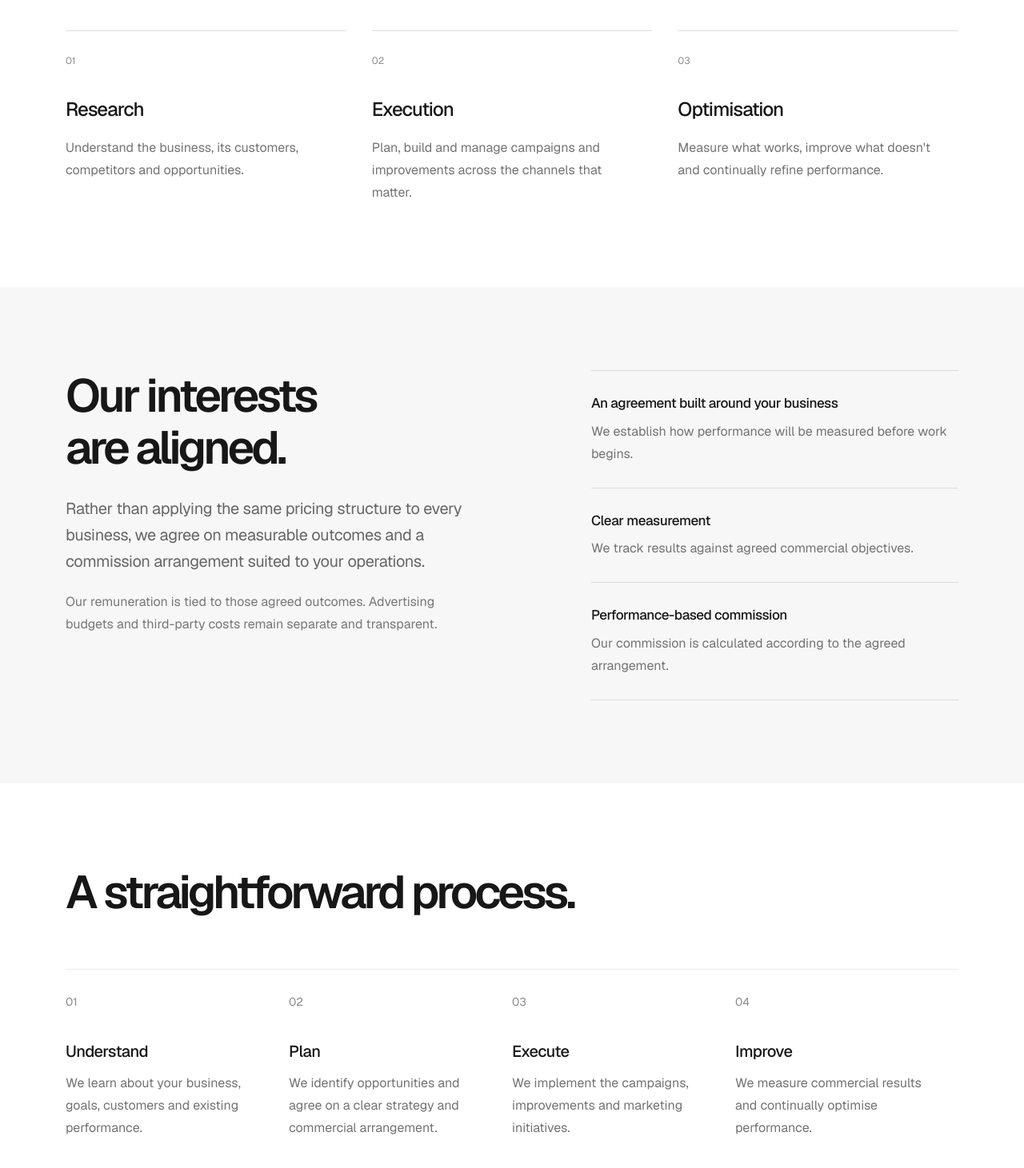
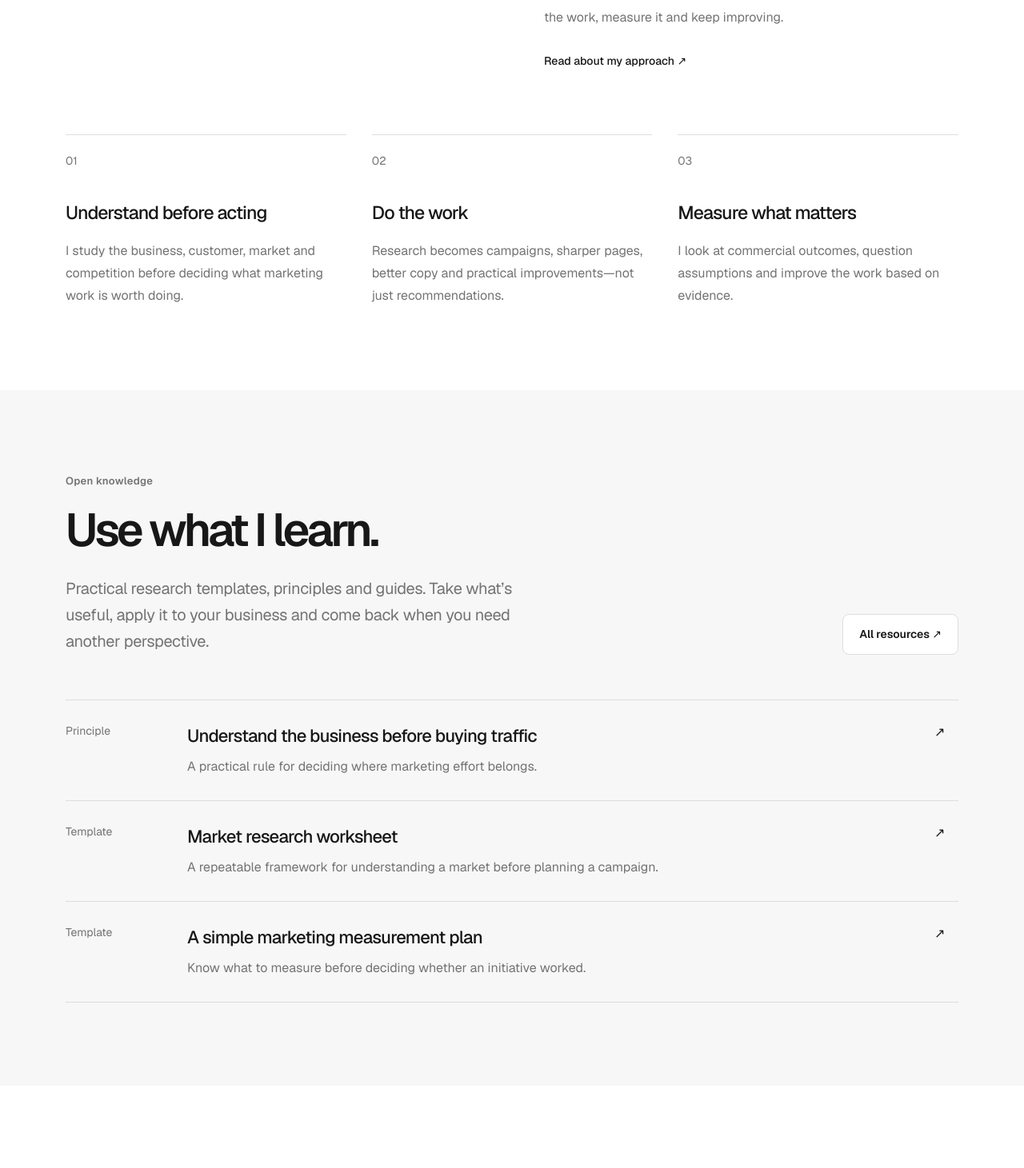
Before and after one commit to scmktg/marketing, a Next.js app: page / in a window 1280 px wide. Shown: the part 1089-2550 px from the top of the page at 80% size. Built offline with nearby package versions, Linux system fonts and the light colour scheme; no server answers.

Commit message:
Reposition solo marketing practice around portfolio and open knowledge

```diff
--- a/src/app/page.tsx
+++ b/src/app/page.tsx
@@ -1,9 +1,7 @@
-import Link from "next/link";
-const work=[["Research","Understand the business, its customers, competitors and opportunities."],["Execution","Plan, build and manage campaigns and improvements across the channels that matter."],["Optimisation","Measure what works, improve what doesn't and continually refine performance."]];
-const process=[["01","Understand","We learn about your business, goals, customers and existing performance."],["02","Plan","We identify opportunities and agree on a clear strategy and commercial arrangement."],["03","Execute","We implement the campaigns, improvements and marketing initiatives."],["04","Improve","We measure commercial results and continually optimise performance."]];
-export default function Home(){return <><section className="container flex min-h-[610px] flex-col justify-center py-24 md:min-h-[700px]"><h1 className="hero-title">Marketing measured<br className="hidden md:block"/> by results.</h1><p className="copy mt-9 max-w-[610px] text-[#666]">We research, build and optimise marketing strategies designed to grow your business. Our commission is tied to the results we agree to achieve.</p><div className="mt-10 flex flex-wrap gap-3"><Link className="button button-primary" href="/get-started">Get started <span aria-hidden>↗</span></Link><Link className="button button-secondary" href="/how-we-work">How we work <span aria-hidden>→</span></Link></div></section>
-<section className="border-t border-[#eaeaea]"><div className="container section"><div className="grid gap-7 md:grid-cols-2 md:gap-16"><h2 className="heading max-w-[570px]">The right work.<br/>For the right reasons.</h2><p className="copy max-w-[490px] text-[#686868]">Effective marketing starts with understanding the business. We research your market, customers, competitors and products before deciding where to invest time and resources. Then we put that research into action.</p></div><div className="mt-20 grid gap-10 md:grid-cols-3 md:gap-8">{work.map(([title,copy],i)=><div key={title} className="border-t border-[#dedede] pt-6"><span className="text-xs text-[#8b8b8b]">0{i+1}</span><h3 className="mt-8 text-[24px] font-medium tracking-[-.04em]">{title}</h3><p className="mt-4 max-w-[330px] leading-7 text-[#737373]">{copy}</p></div>)}</div></div></section>
-<section className="bg-[#f7f7f7]"><div className="container section"><div className="grid gap-10 md:grid-cols-[1.1fr_.9fr] md:gap-24"><div><h2 className="heading">Our interests<br/>are aligned.</h2><p className="copy mt-7 max-w-[520px] text-[#666]">Rather than applying the same pricing structure to every business, we agree on measurable outcomes and a commission arrangement suited to your operations.</p><p className="mt-5 max-w-[520px] leading-7 text-[#777]">Our remuneration is tied to those agreed outcomes. Advertising budgets and third-party costs remain separate and transparent.</p></div><div className="border-t border-[#dcdcdc]">{[["An agreement built around your business","We establish how performance will be measured before work begins."],["Clear measurement","We track results against agreed commercial objectives."],["Performance-based commission","Our commission is calculated according to the agreed arrangement."]].map(([a,b])=><div key={a} className="border-b border-[#dcdcdc] py-7"><h3 className="text-[17px] font-medium tracking-tight">{a}</h3><p className="mt-2 leading-7 text-[#737373]">{b}</p></div>)}</div></div></div></section>
-<section className="container section"><h2 className="heading">A straightforward process.</h2><div className="mt-16 grid gap-0 border-t border-[#eaeaea] md:grid-cols-4">{process.map(([n,title,body])=><div key={n} className="border-b border-[#eaeaea] py-7 pr-8 md:border-b-0"><span className="text-sm text-[#888]">{n}</span><h3 className="mt-9 text-xl font-medium tracking-[-.03em]">{title}</h3><p className="mt-3 leading-7 text-[#737373]">{body}</p></div>)}</div></section>
-<section className="border-y border-[#eaeaea]"><div className="container section grid gap-8 md:grid-cols-2 md:gap-20"><h2 className="heading">Know where you stand.</h2><div><p className="copy text-[#686868]">We believe businesses should understand what their marketing is achieving, what they’re spending and how our commission is calculated.</p><p className="mt-5 leading-7 text-[#737373]">Our approach is built around clear performance measurement and straightforward communication.</p></div></div></section>
-<section className="container section py-28 md:py-36"><h2 className="heading">Let’s understand<br/>your business.</h2><p className="copy mt-7 max-w-[560px] text-[#737373]">Tell us what you’re working on and what you’re looking to achieve. We’ll review your business and discuss whether there’s an opportunity to work together.</p><Link href="/get-started" className="button button-primary mt-10">Get started <span aria-hidden>↗</span></Link></section></>}
+import Link from "next/link";import {entries} from "@/lib/knowledge";
+const principles=[["01","Understand before acting","I study the business, customer, market and competition before deciding what marketing work is worth doing."],["02","Do the work","Research becomes campaigns, sharper pages, better copy and practical improvements—not just recommendations."],["03","Measure what matters","I look at commercial outcomes, question assumptions and improve the work based on evidence."]];
+export default function Home(){return <><section className="container flex min-h-[650px] flex-col justify-center py-24 md:min-h-[730px]"><p className="eyebrow muted mb-7">Independent marketing · Research · Practice</p><h1 className="hero-title">Better marketing<br/>starts with understanding.</h1><p className="copy mt-9 max-w-[665px] text-[#666]">I’m the person behind Stevens Marketing. I research businesses, study markets and put what I learn into practice to pursue measurable results.</p><p className="mt-4 max-w-[665px] leading-7 muted">I share my methods and resources here so you can do the work yourself. Or, if you’d rather have someone take care of it, we can discuss working together.</p><div className="mt-10 flex flex-wrap gap-3"><Link className="button button-primary" href="/knowledge">Explore the knowledge ↗</Link><Link className="button button-secondary" href="/get-started">Work with me →</Link></div></section>
+<section className="border-t border-[#eaeaea]"><div className="container section"><div className="grid gap-8 md:grid-cols-2 md:gap-20"><h2 className="heading">One person.<br/>Deep involvement.</h2><div><p className="copy text-[#666]">I’m not a large agency, and I won’t pretend to be one. When you work with Stevens Marketing, you work directly with me.</p><p className="mt-5 leading-8 muted">I take time to understand the products, economics, customers and competitors before recommending where to focus. Then I help execute the work, measure it and keep improving.</p><Link href="/how-we-work" className="mt-7 inline-block text-sm font-medium underline underline-offset-4">Read about my approach ↗</Link></div></div><div className="mt-20 grid gap-8 md:grid-cols-3">{principles.map(([n,title,copy])=><div key={n} className="border-t border-[#dedede] pt-5"><span className="text-sm muted">{n}</span><h3 className="mt-9 text-[23px] font-medium tracking-[-.04em]">{title}</h3><p className="mt-4 leading-7 muted">{copy}</p></div>)}</div></div></section>
+<section className="bg-[#f7f7f7]"><div className="container section"><div className="flex flex-col justify-between gap-8 md:flex-row md:items-end"><div><p className="eyebrow muted mb-5">Open knowledge</p><h2 className="heading">Use what I learn.</h2><p className="copy muted mt-6 max-w-[590px]">Practical research templates, principles and guides. Take what’s useful, apply it to your business and come back when you need another perspective.</p></div><Link href="/knowledge" className="button button-secondary shrink-0">All resources ↗</Link></div><div className="mt-14 border-t border-[#ddd]">{entries.slice(0,3).map(entry=><Link href={`/knowledge/${entry.slug}`} key={entry.slug} className="group grid border-b border-[#ddd] py-7 gap-3 md:grid-cols-[120px_1fr_30px] md:gap-8"><span className="text-sm muted">{entry.type}</span><div><h3 className="text-[22px] font-medium tracking-[-.035em] group-hover:underline underline-offset-4">{entry.title}</h3><p className="mt-2 leading-7 muted">{entry.description}</p></div><span aria-hidden>↗</span></Link>)}</div></div></section>
+<section className="container section grid gap-10 md:grid-cols-2 md:gap-24"><div><p className="eyebrow muted mb-5">Studies & field notes</p><h2 className="heading">Show the thinking,<br/>not just the claim.</h2></div><div><p className="copy muted">I’m building a public collection of market studies, research notes and marketing experiments. The aim is to make the reasoning visible—including what the evidence can and cannot establish.</p><Link href="/studies" className="button button-secondary mt-8">Explore studies →</Link></div></section>
+<section className="border-t border-[#eaeaea]"><div className="container section grid gap-10 md:grid-cols-2 md:gap-24"><div><p className="eyebrow muted mb-5">Working together</p><h2 className="heading">Prefer me to<br/>take care of it?</h2></div><div><p className="copy muted">If you’d rather focus on running your business, I can research opportunities, plan and implement marketing work, and continually review performance.</p><p className="mt-5 leading-7 muted">I work with businesses directly. Commercial arrangements are discussed individually; where appropriate, my commission can be tied to agreed outcomes. Advertising and third-party costs are separate.</p><Link href="/get-started" className="button button-primary mt-9">Discuss your business ↗</Link></div></div></section></>}
```
